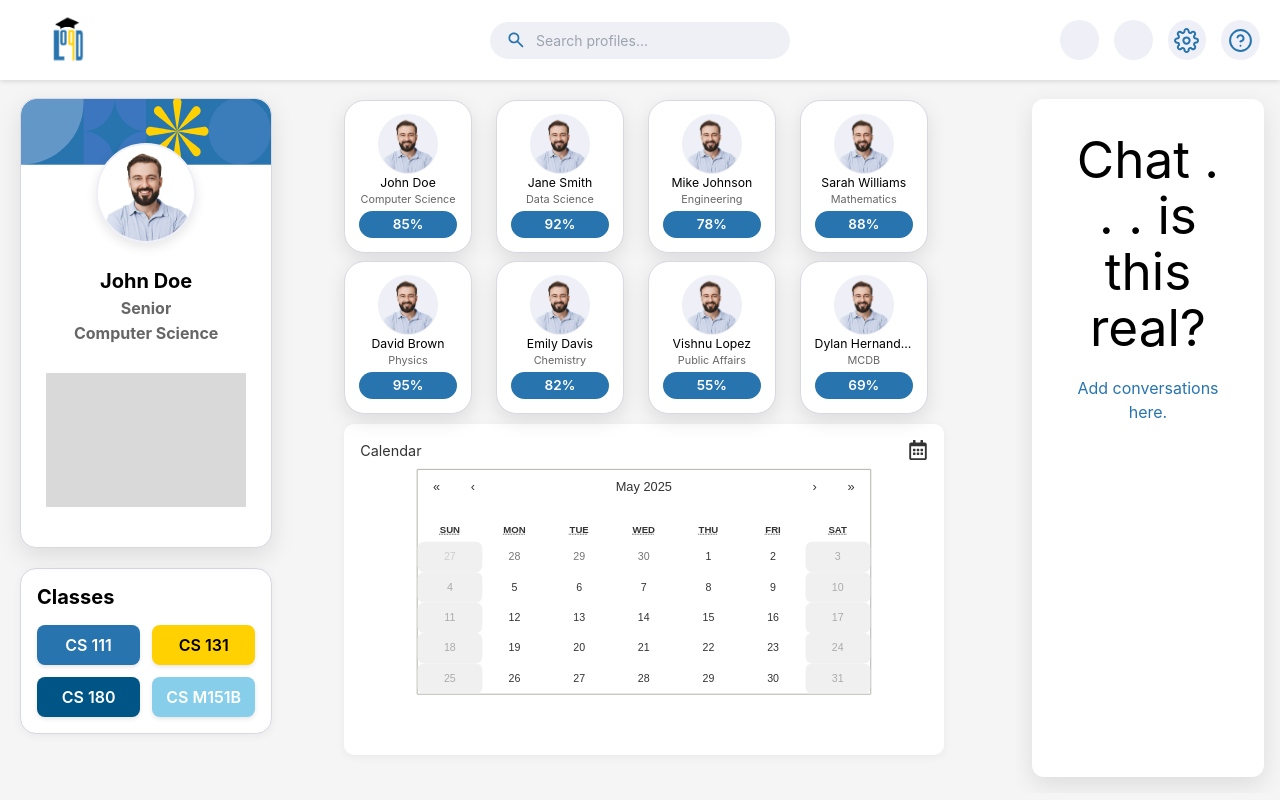
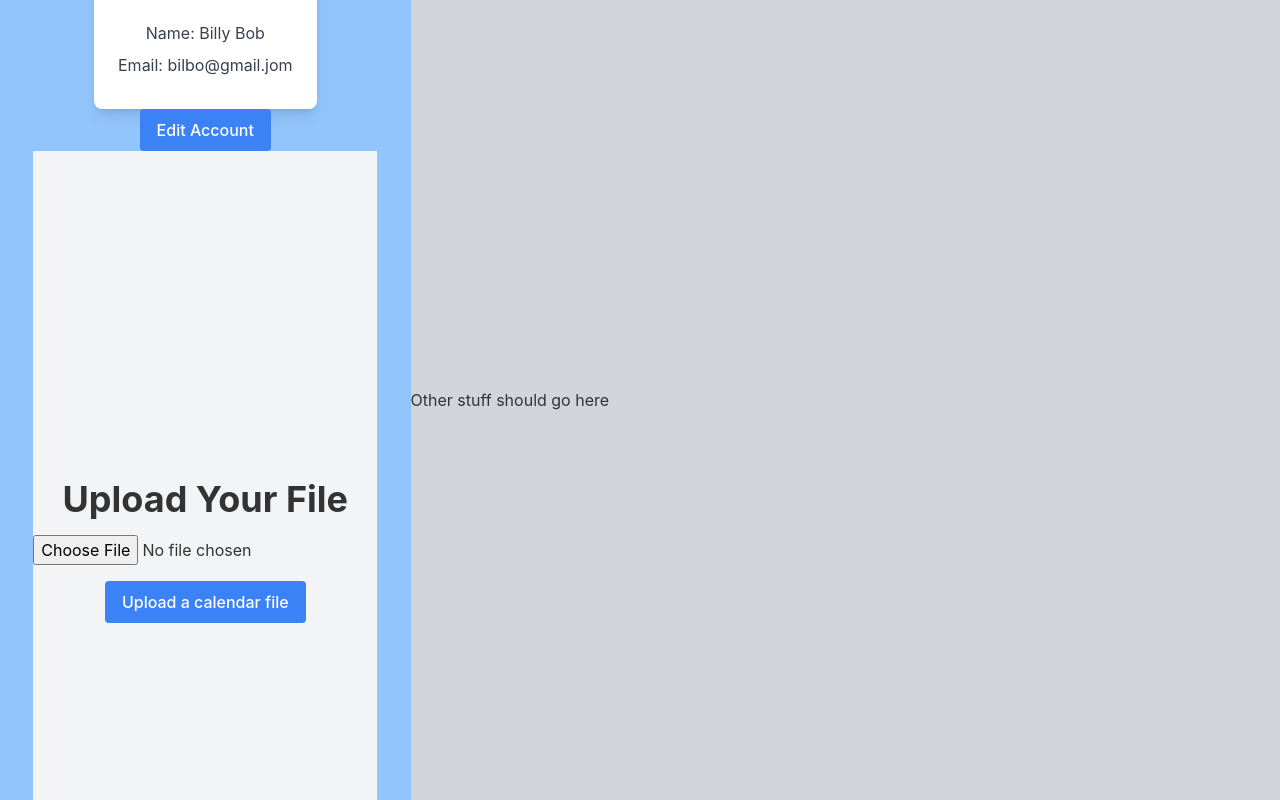
Before and after one commit to YonyMarian/loqd, a React (Vite) app in the folder client/: page /dashboard in a window 1280 px wide. Shown: the top 800 px of the page. Built offline with nearby package versions, Linux system fonts and the light colour scheme; no server answers.

Commit message:
fix signin

```diff
--- a/client/src/App.tsx
+++ b/client/src/App.tsx
@@ -11,7 +11,7 @@ function App() {
     <BrowserRouter>
       <Routes>
         <Route path="/" element={<Landing />} />
-        <Route path="/account" element={<Account />} />
+        <Route path="/dashboard" element={<Account />} />
         <Route path="/dashboard" element={<Dashboard />} />
         <Route path="/signup" element={<SignUp />} />
         <Route path="/signin" element={<SignIn />} />
```
